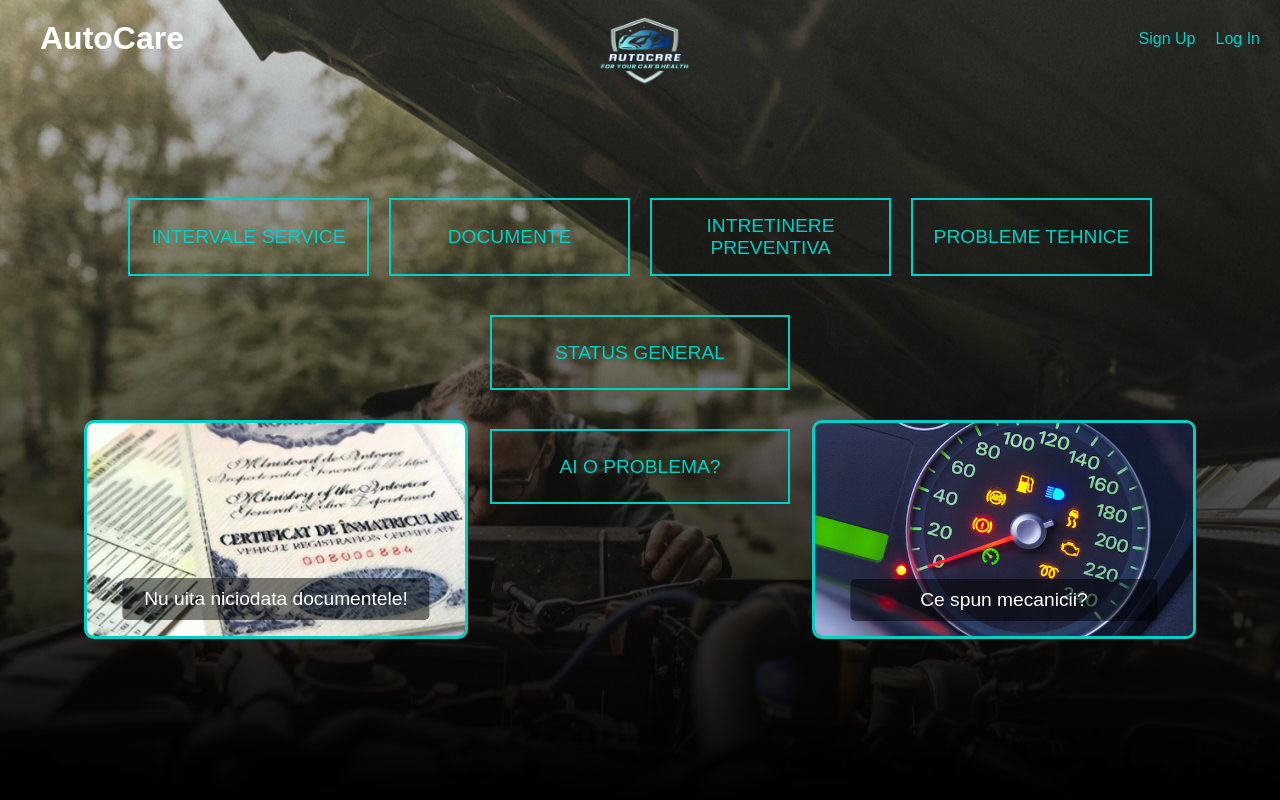
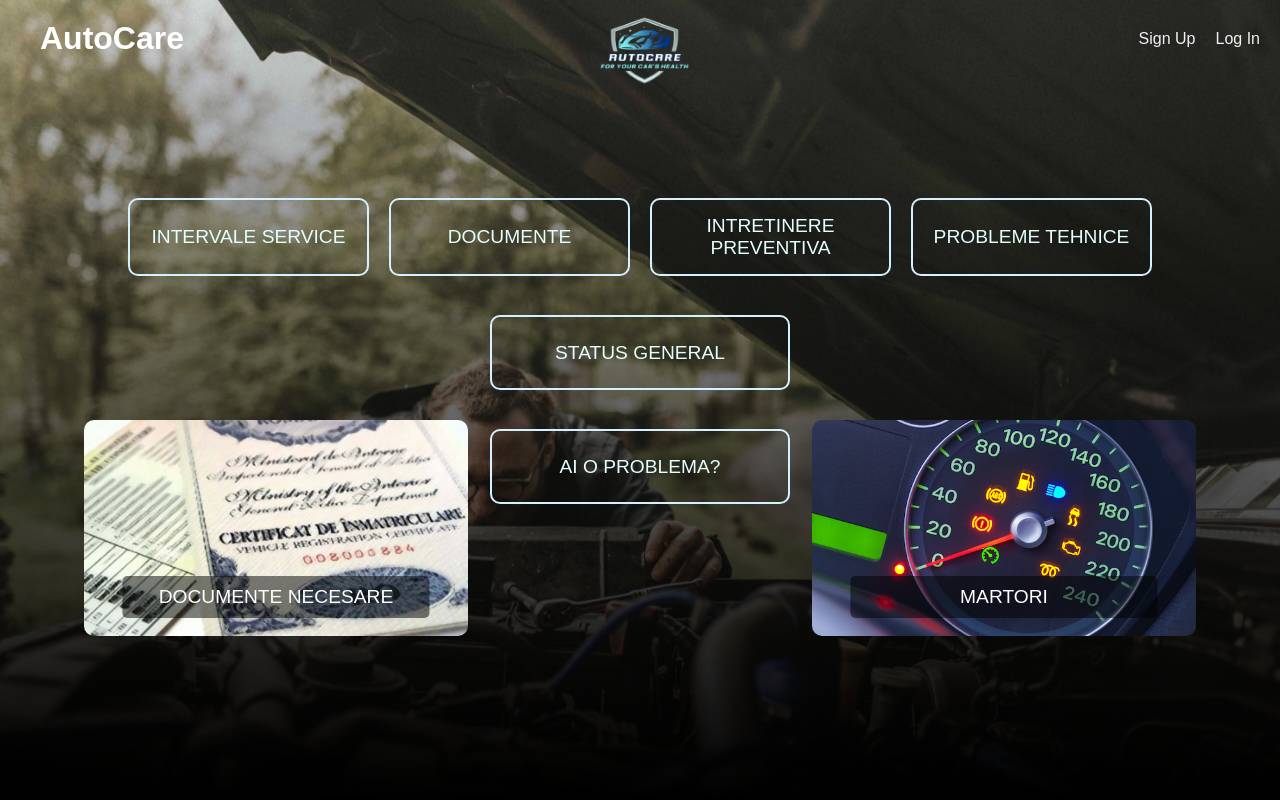
Before and after one commit to cristi504/AutoCare, a Python web app: template templates/index.html in a window 1280 px wide. Run offline with Jinja, Linux system fonts and the light colour scheme; the template is opened without the code that fills it, so the values that code supplies are empty.

Commit message:
retusuri

```diff
--- a/static/left-page-style.css
+++ b/static/left-page-style.css
@@ -27,13 +27,13 @@
 
 header h1 {
     font-size: 2em;
-    color: #00a8a8;
+    color: #089c92;
     margin-bottom: 10px;
 }
 
 header p {
     font-size: 1.1em;
-    color: #666;
+    color: #089c92;
 }
 
 section {
@@ -44,7 +44,7 @@
 section h2 {
     font-size: 1.5em;
     color: #007575;
-    border-bottom: 2px solid #00a8a8;
+    border-bottom: 2px solid #099fa186;
     padding-bottom: 5px;
     margin-bottom: 10px;
 }
--- a/static/style.css
+++ b/static/style.css
@@ -1,5 +1,4 @@
-* {
-    margin: 0;
+*{   margin: 0;
     padding: 0;
     box-sizing: border-box;
 }
@@ -7,7 +6,7 @@
 body, html {
     height: 100%;
     font-family: Arial, sans-serif;
-    color: #00d0c7;
+    color: #00ada4;
     background: url("/static/photos/image.jpg") no-repeat center center fixed;
     background-size: cover;
     display: flex;
@@ -71,7 +70,7 @@
 }
 
 header nav a {
-    color: #00d0c7;
+    color: #f2f2f2;
     text-decoration: none;
     font-size: 1em;
 }
@@ -95,8 +94,9 @@
 
 .main-grid button {
     background-color: transparent;
-    border: 2px solid #00d0c7;
-    color: #00d0c7;
+    border: 2px solid #d5f0ff;
+    border-radius: 10px;
+    color: #e4fffe;
     font-size: 1.2em;
     padding: 15px 20px;
     width: 100%;
@@ -106,7 +106,8 @@
 }
 
 .main-grid button:hover {
-    background-color: rgba(0, 208, 199, 0.2);
+    background-color: rgba(255, 255, 255, 0.459);
+    transform: scale(1.05);
     color: white;
 }
 
@@ -132,7 +133,8 @@
     width: 100%;
     height: auto;
     border-radius: 10px;
-    border: 3px solid #00d0c7;
+    border:transparent;
+
     transition: transform 0.3s;
 }
 
--- a/templates/index.html
+++ b/templates/index.html
@@ -1,10 +1,10 @@
 <!DOCTYPE html>
 <html>
 <head>
-    <meta charset="UTF-8">
+
     <meta name="viewport" content="width=device-width, initial-scale=1.0">
     <title>AutoCare</title>
-    <link rel="stylesheet" href="style.css">
+    <link rel="stylesheet" href="/static/style.css">
 </head>
 <body>
     <div class="container">
@@ -26,7 +26,7 @@
             <div class="image-wrapper left-image">
                 <a href="left-page.html">
                     <img src="/static/photos/left-image.jpg" alt="Left Image">
-                    <span class="overlay-text">Nu uita niciodata documentele!</span>
+                    <span class="overlay-text">DOCUMENTE NECESARE </span>
                 </a>
             </div>
 
@@ -36,7 +36,7 @@
             <div class="image-wrapper right-image">
                 <a href="right-page.html">
                     <img src="/static/photos/right-image.jpg" alt="Right Image">
-                    <span class="overlay-text">Ce spun mecanicii?</span>
+                    <span class="overlay-text">MARTORI</span>
                 </a>
             </div>
         </div>
```
Also changed, not shown: templates/right-page.html (+16 -11 lines), static/photos/abs.png (added), static/photos/battery.png (added), static/photos/checkengine.png (added), static/photos/oil.png (added).
